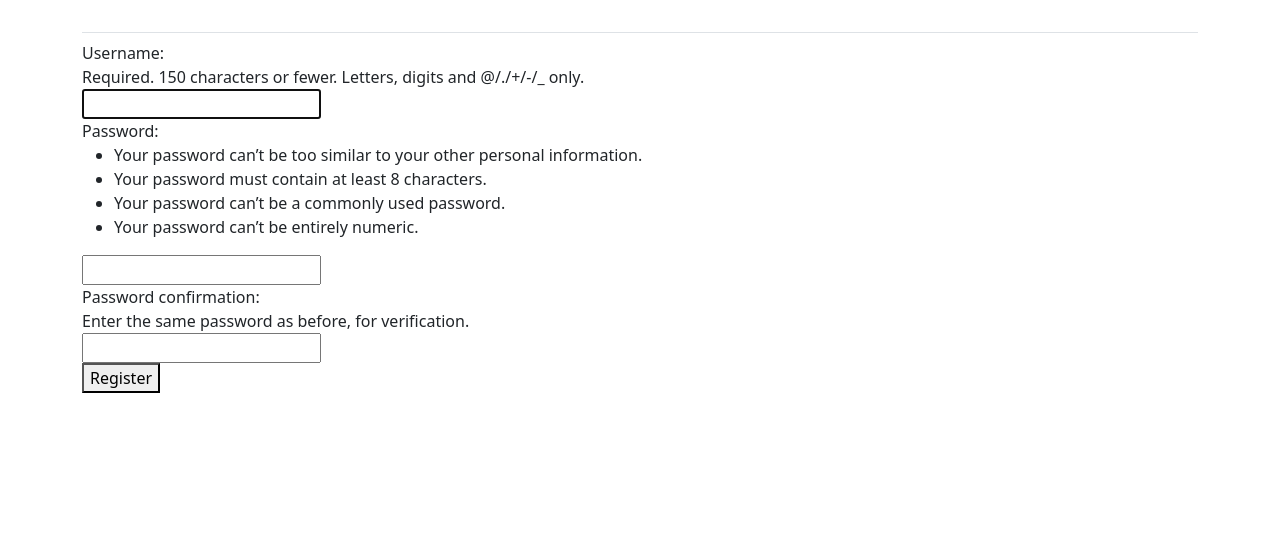
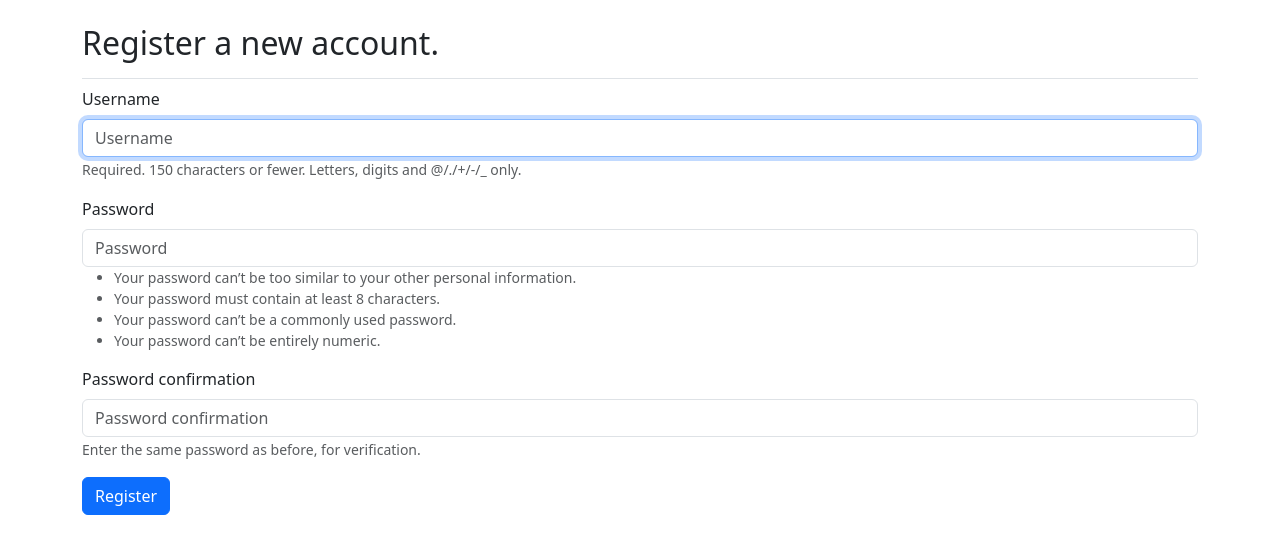
Before and after one commit to goryay/study-python, a Django app: page /accounts/register/ in a window 1280 px wide. Shown: the part 58-612 px from the top of the page. Run offline with Django 5.2, Linux system fonts and the light colour scheme; some libraries are stand-ins or nearby versions.

Commit message:
Task 20.1 connecting and customizing bootstrap5 style

```diff
--- a/learning_log/accounts/templates/registration/register.html
+++ b/learning_log/accounts/templates/registration/register.html
@@ -1,12 +1,16 @@
 {% extends "learning_logs/base.html" %}
+{% load django_bootstrap5 %}
+
+{% block page_header %}
+  <h2>Register a new account.</h2>
+{% endblock page_header %}
 
 {% block content %}
 
   <form action="{% url 'accounts:register' %}" method='post'>
     {% csrf_token %}
-    {{ form.as_div }}
-
-    <button name="submit">Register</button>
+    {% bootstrap_form form %}
+    {% bootstrap_button button_type="submit" content="Register" %}
   </form>
 
 {% endblock content %}
```
